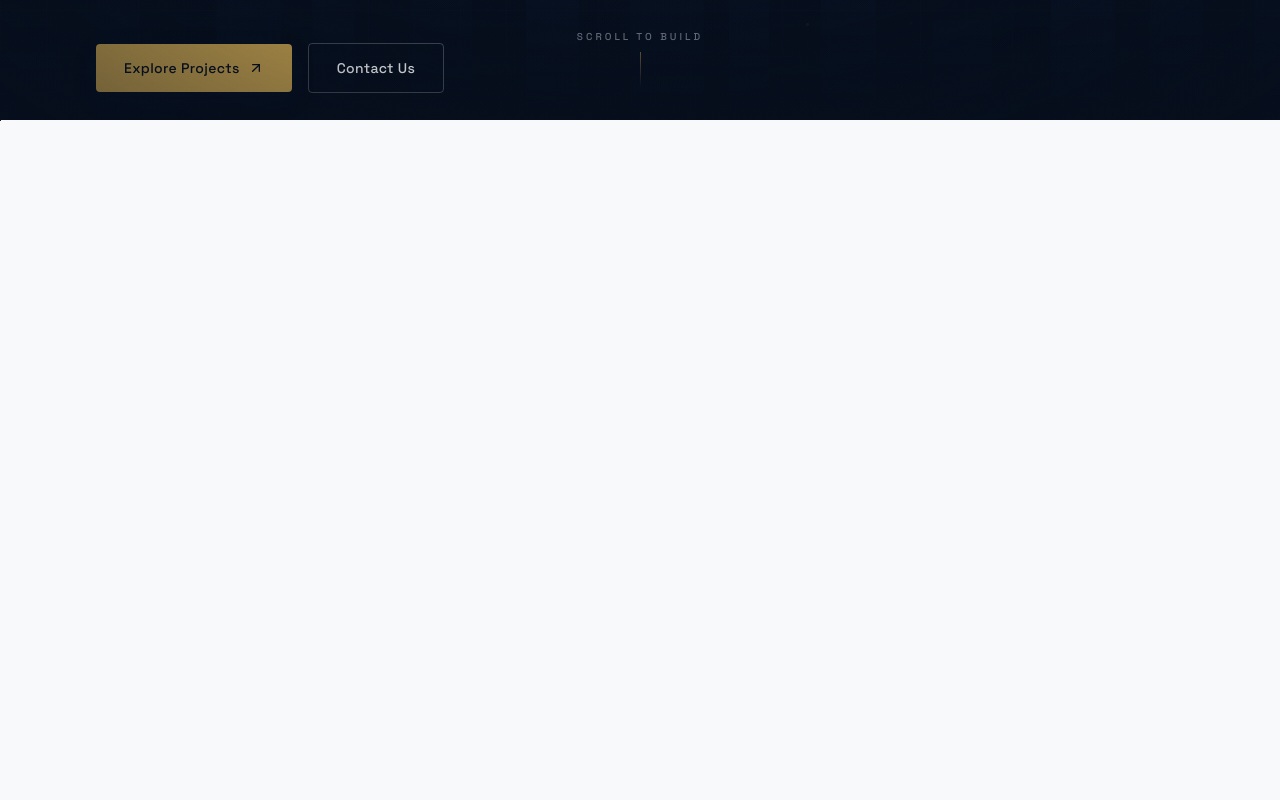
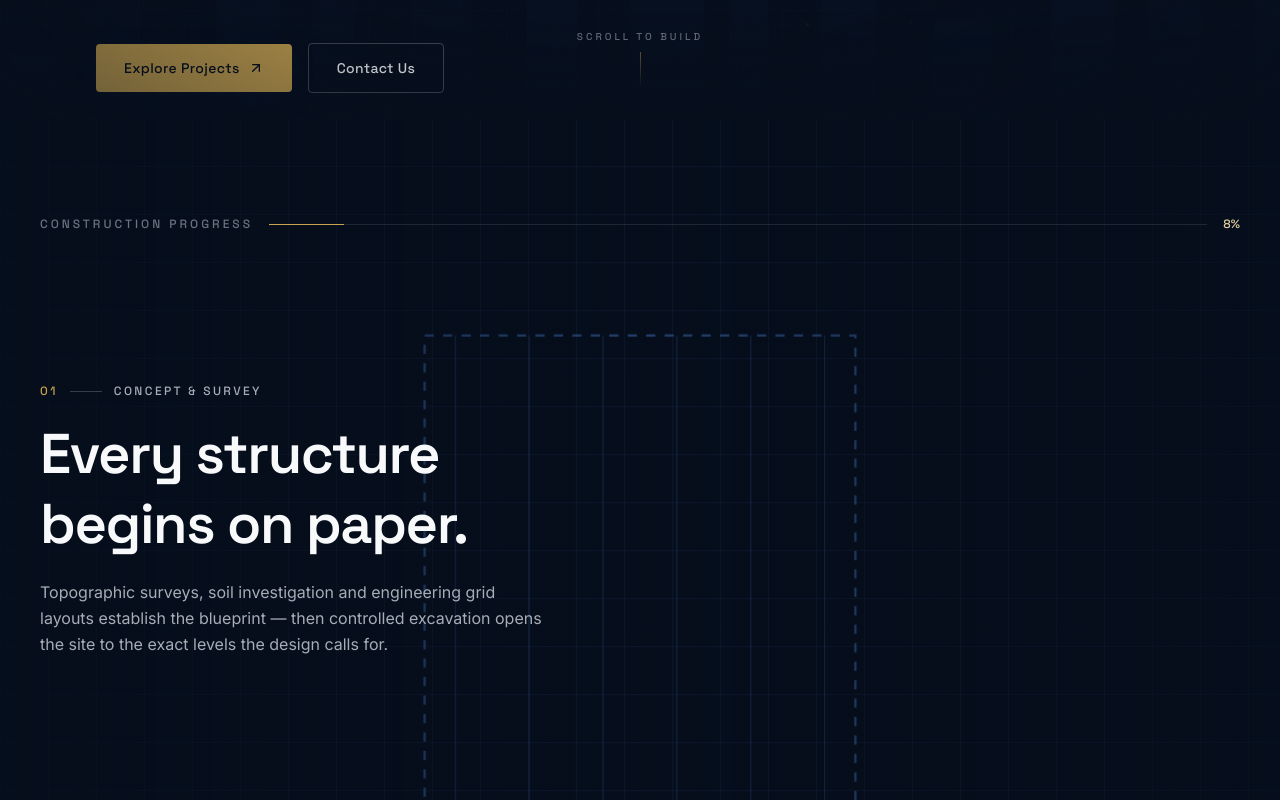
Before and after one commit to adityasawant-in/atul-kurtudkar, a React (Vite) app: page / in a window 1280 px wide. Shown: the part 680-1480 px from the top of the page. Built offline with nearby package versions, Linux system fonts and the light colour scheme.

Commit message:
fixed the folder structures

```diff
--- a/src/animations/gsap/timelines/buildingConstruction.js
+++ /dev/null
@@ -1,192 +0,0 @@
-import gsap from 'gsap'
-import { ScrollTrigger } from 'gsap/ScrollTrigger'
-import { Observer } from 'gsap/Observer'
-import { BUILDING_SCROLL_LENGTH, CONSTRUCTION_STAGES } from '../../../constants/animationConfig'
-import { getSmoothScroll } from '../../lenis/smoothScroll'
-
-gsap.registerPlugin(ScrollTrigger, Observer)
-
-const STAGE_ORDER = Object.keys(CONSTRUCTION_STAGES)
-
-function stageEnd(key) {
-  return CONSTRUCTION_STAGES[key][1]
-}
-
-/**
- * Pins `sectionEl` and steps through CONSTRUCTION_STAGES one at a time —
- * every wheel/touch gesture advances or retreats exactly one stage,
- * animated smoothly over ~0.85s, regardless of how hard or light the
- * gesture was. This replaces the old continuous scrub (raw scroll distance
- * mapped 1:1 to progress), which let a single fast — or even just a
- * slightly-too-eager — scroll blow straight through two or three stages
- * at once.
- *
- * How it works:
- *  - GSAP's Observer plugin (not native scroll) reads wheel/touch intent
- *    while the section is pinned, with `preventDefault: true` so the
- *    browser's own scroll never advances during that time. `touch-action:
- *    none` is also applied to the section directly while pinned — on some
- *    mobile browsers, JS `preventDefault()` alone doesn't fully block
- *    native touch-scrolling, letting a few pixels leak through per swipe
- *    until they silently add up and release the pin on their own, well
- *    before the user has actually stepped through every stage. The CSS
- *    property stops that at the browser level, before JS even gets involved.
- *  - Each gesture calls `step(±1)`, which tweens `progressRef.current`
- *    from wherever it is to the end of the next/previous stage's range —
- *    the last stage now always resolves to exactly progress 1.0, which
- *    matters because the window-glow/sunset layers only trigger above
- *    ~0.88/0.95.
- *  - While that tween is running, further gestures are ignored outright
- *    (not queued) — so a fast flick still only ever moves one stage.
- *  - At the first/last stage, the *next* gesture in that direction
- *    releases the pin by smoothly scrolling just past its start/end
- *    boundary, handing control back to normal (Lenis) scrolling.
- *  - Lenis itself is paused for the duration the pin is engaged, so its
- *    own wheel handling never fights with the Observer's.
- *
- * `onStageChange` fires whenever the active named stage changes.
- * `onProgress` / `onRawProgress` fire on every tween tick — the latter is
- * meant for direct DOM/style writes (no setState), matching the contract
- * every visual layer already relies on.
- */
-export function createBuildingTimeline({
-  sectionEl,
-  progressRef,
-  onStageChange,
-  onProgress,
-  onRawProgress,
-  reducedMotion = false,
-}) {
-  if (!sectionEl) return null
-
-  let currentIndex = 0
-  let animating = false
-  let lastStage = null
-  let observer = null
-  let lastStepAt = 0
-  // Hard floor between accepted steps, independent of the tween's own
-  // `animating` flag — a second, unconditional guard so that even if a
-  // burst of touch events on mobile ever slipped past the first one
-  // (some devices report touchmove in bursts faster than a single
-  // synchronous JS tick), nothing can advance more than one stage before
-  // this window has fully elapsed.
-  const MIN_STEP_INTERVAL_MS = 700
-
-  const lenis = () => getSmoothScroll()
-
-  const emit = (p) => {
-    progressRef.current = p
-    onProgress?.(p)
-    onRawProgress?.(p)
-    const key = STAGE_ORDER[currentIndex]
-    if (key !== lastStage) {
-      lastStage = key
-      onStageChange?.(key)
-    }
-  }
-
-  const pinTrigger = ScrollTrigger.create({
-    trigger: sectionEl,
-    start: 'top top',
-    end: `+=${BUILDING_SCROLL_LENGTH}`,
-    pin: true,
-    pinSpacing: true,
-    anticipatePin: 1,
-    onEnter: () => {
-      currentIndex = 0
-      emit(0)
-      lenis()?.stop()
-      sectionEl.style.touchAction = 'none'
-      observer?.enable()
-    },
-    onEnterBack: () => {
-      currentIndex = STAGE_ORDER.length - 1
-      emit(stageEnd(STAGE_ORDER[currentIndex]))
-      lenis()?.stop()
-      sectionEl.style.touchAction = 'none'
-      observer?.enable()
-    },
-    onLeave: () => {
-      observer?.disable()
-      sectionEl.style.touchAction = ''
-      lenis()?.start()
-    },
-    onLeaveBack: () => {
-      observer?.disable()
-      sectionEl.style.touchAction = ''
-      lenis()?.start()
-    },
-  })
-
-  const releaseUp = () => {
-    observer?.disable()
-    lenis()?.start()
-    const target = pinTrigger.start - 20
-    const l = lenis()
-    if (l) l.scrollTo(target, { duration: 0.8 })
-    else window.scrollTo({ top: target, behavior: 'smooth' })
-  }
-
-  const releaseDown = () => {
-    observer?.disable()
-    lenis()?.start()
-    const target = pinTrigger.end + 20
-    const l = lenis()
-    if (l) l.scrollTo(target, { duration: 0.8 })
-    else window.scrollTo({ top: target, behavior: 'smooth' })
-  }
-
-  const step = (direction) => {
-    const now = performance.now()
-    if (animating || now - lastStepAt < MIN_STEP_INTERVAL_MS) return
-    lastStepAt = now
-
-    const nextIndex = currentIndex + direction
-
-    if (nextIndex < 0) {
-      releaseUp()
-      return
-    }
-    if (nextIndex >= STAGE_ORDER.length) {
-      releaseDown()
-      return
-    }
-
-    animating = true
-    currentIndex = nextIndex
-    const proxy = { p: progressRef.current }
-    gsap.to(proxy, {
-      p: stageEnd(STAGE_ORDER[currentIndex]),
-      duration: reducedMotion ? 0.15 : 0.85,
-      ease: 'power2.out',
-      onUpdate: () => emit(proxy.p),
-      onComplete: () => {
-        animating = false
-      },
-    })
-  }
-
-  observer = Observer.create({
-    target: window,
-    type: 'wheel,touch',
-    wheelSpeed: 1,
-    tolerance: 24,
-    preventDefault: true,
-    onUp: () => step(-1),
-    onDown: () => step(1),
-  })
-  observer.disable()
-
-  // Seed the initial stage/progress so the overlay isn't blank before the
-  // user has scrolled into the pin for the first time.
-  emit(0)
-
-  return {
-    kill: () => {
-      observer?.kill()
-      pinTrigger.kill()
-      sectionEl.style.touchAction = ''
-      lenis()?.start()
-    },
-  }
-}
--- a/src/animations/lenis/smoothScroll.js
+++ b/src/animations/lenis/smoothScroll.js
@@ -61,16 +61,6 @@ export function createSmoothScroll({ reducedMotion = false } = {}) {
     pinType: 'transform',
   })
 
-  // Force a re-measure once layout has actually settled/painted, instead
-  // of relying only on the fonts.ready refresh below — that gap was
-  // letting the very first scroll hit stale pin positions, causing an
-  // up/down stutter before things self-correct.
-  requestAnimationFrame(() => {
-    requestAnimationFrame(() => {
-      ScrollTrigger.refresh()
-    })
-  })
-
   return lenis
 }
 
--- a/src/hooks/useScrollProgress.js
+++ /dev/null
@@ -1,14 +0,0 @@
-import { useRef } from 'react'
-
-/**
- * Returns a mutable ref object `{ current: number }` holding scroll progress
- * (0–1) for a pinned ScrollTrigger section. We deliberately do NOT use
- * React state here — the building-construction scene reads this value every
- * animation frame inside `useFrame`, and funneling that through `setState`
- * would re-render the whole React tree 60 times a second for no reason.
- * GSAP's ScrollTrigger `onUpdate` callback is the only writer.
- */
-export function useScrollProgress(initial = 0) {
-  const progressRef = useRef(initial)
-  return progressRef
-}
--- a/src/sections/home/BuildingConstructionScene.jsx
+++ b/src/sections/home/BuildingConstructionScene.jsx
@@ -1,13 +1,12 @@
-import { useLayoutEffect, useRef, useState } from 'react'
-import { AnimatePresence, motion } from 'framer-motion'
-import gsap from 'gsap'
+import { useRef, useState } from 'react'
+import { AnimatePresence, motion, useMotionValueEvent, useScroll } from 'framer-motion'
 import { ConstructionLayers, applyConstructionLayers } from './ConstructionLayers'
-import { createBuildingTimeline } from '../../animations/gsap/timelines/buildingConstruction'
-import { useScrollProgress } from '../../hooks/useScrollProgress'
-import { useReducedMotion } from '../../hooks/useReducedMotion'
+import { CONSTRUCTION_STAGES } from '../../constants/animationConfig'
 import { mapRange } from '../../utils/clamp'
 import { fadeUp, staggerContainer } from '../../animations/framer/variants'
 import { Logo } from '../../components/shared/Logo'
+
+const STAGE_ORDER = Object.keys(CONSTRUCTION_STAGES)
 
 const STAGE_CONTENT = {
   blueprint: {
@@ -42,16 +41,34 @@ const STAGE_CONTENT = {
   },
 }
 
+/**
+ * Rebuilt on native CSS `position: sticky` (for the pinned visual) +
+ * Framer Motion's `useScroll` (for progress) instead of GSAP
+ * ScrollTrigger's `pin: true` + a manual wheel/touch Observer.
+ *
+ * The previous scroll-hijacking approach — intercepting wheel/touch events
+ * and manually driving progress — kept surfacing new device-specific edge
+ * cases (pin-spacer/React DOM conflicts, native touch-scroll leaking past
+ * `preventDefault` on some mobile browsers, GSAP/Lenis timing races). Every
+ * one of those bugs exists *because* it was fighting the browser's native
+ * scroll. This version doesn't fight it at all:
+ *
+ *  - The section is `STAGE_ORDER.length * 100vh` tall. The visual layer
+ *    inside it is `position: sticky; top: 0`, which is plain CSS — the
+ *    browser handles the "pinning" natively, on every device, with zero JS.
+ *  - `useScroll` tracks that container's scroll progress (0 → 1) with a
+ *    passive scroll listener — no preventDefault, nothing to intercept,
+ *    nothing that can get "stuck" or desynced from real scroll position.
+ *  - Progress maps directly and continuously to real scroll distance, so
+ *    it can't skip, jump, or lag independently of the user's own scrolling.
+ */
 export function BuildingConstructionScene() {
-  const sectionRef = useRef(null)
-  const progressRef = useScrollProgress(0)
-  const reducedMotion = useReducedMotion()
-  const [stage, setStage] = useState('blueprint')
+  const containerRef = useRef(null)
+  const [stage, setStage] = useState(STAGE_ORDER[0])
   const [progressPct, setProgressPct] = useState(0)
 
-  // Every layer is a plain DOM ref — updated directly in the GSAP
-  // ScrollTrigger tick below, never through React state, so scrubbing
-  // costs zero re-renders (same performance contract the old R3F rig had).
+  // Every layer is a plain DOM ref, written to directly on scroll — no
+  // React state, no re-renders, same zero-cost-per-frame contract as before.
   const layerRefs = {
     parallaxBg: useRef(null),
     svgWrap: useRef(null),
@@ -68,64 +85,33 @@ export function BuildingConstructionScene() {
     sunset: useRef(null),
   }
 
-  // useLayoutEffect (not useEffect) + gsap.context(): the trigger and its
-  // pin-spacer are created/reverted synchronously in the commit phase this
-  // way, rather than in the deferred passive-effect pass useEffect uses —
-  // this is a second, independent safety net on top of the proactive
-  // kill-all-triggers-on-navigate in PageWrapper.jsx. ctx.revert() cleans
-  // up everything GSAP touched (not just the trigger reference), which is
-  // the pattern GSAP's own docs recommend for React.
-  useLayoutEffect(() => {
-    const ctx = gsap.context(() => {
-      createBuildingTimeline({
-        sectionEl: sectionRef.current,
-        progressRef,
-        onStageChange: setStage,
-        reducedMotion,
-        // Only re-renders when the rounded percentage actually changes, and
-        // only fires while this trigger is scrubbing — unlike a setInterval
-        // poll, there is zero re-render cost while the section is out of
-        // view or the page is idle.
-        onProgress: (p) => {
-          setProgressPct((prev) => {
-            const next = Math.round(p * 100)
-            return next === prev ? prev : next
+  const { scrollYProgress } = useScroll({
+    target: containerRef,
+    offset: ['start start', 'end end'],
   })
-        },
-        // Fires on every scrub tick — drives the construction layers via
-        // direct style writes, no setState involved.
-        onRawProgress: (p) => {
-          if (!reducedMotion) {
+
+  useMotionValueEvent(scrollYProgress, 'change', (p) => {
     applyConstructionLayers(p, layerRefs, mapRange)
-          } else {
-            // Reduced motion: skip parallax/staggered reveal, just cross-fade
-            // straight from blueprint to the finished building.
-            const done = mapRange(p, 0.3, 0.9, 0, 1)
-            if (layerRefs.blueprint.current) layerRefs.blueprint.current.style.opacity = String(1 - done)
-            if (layerRefs.foundation.current) layerRefs.foundation.current.style.opacity = String(done)
-            if (layerRefs.columns.current) layerRefs.columns.current.style.opacity = String(done)
-            if (layerRefs.structure.current) layerRefs.structure.current.style.opacity = String(done)
-            if (layerRefs.walls.current) layerRefs.walls.current.style.opacity = String(done * 0.95)
-            if (layerRefs.glass.current) layerRefs.glass.current.style.opacity = String(done * 0.85)
-            if (layerRefs.roof.current) layerRefs.roof.current.style.opacity = String(done)
-          }
-        },
+
+    const pct = Math.round(p * 100)
+    setProgressPct((prev) => (prev === pct ? prev : pct))
+
+    const idx = Math.min(STAGE_ORDER.length - 1, Math.max(0, Math.floor(p * STAGE_ORDER.length)))
+    const key = STAGE_ORDER[idx]
+    setStage((prev) => (prev === key ? prev : key))
   })
-    }, sectionRef)
-
-    return () => ctx.revert()
-    // eslint-disable-next-line react-hooks/exhaustive-deps
-  }, [reducedMotion])
 
   const content = STAGE_CONTENT[stage]
-  const isFinalStage = stage === 'sunset'
+  const isFinalStage = stage === STAGE_ORDER[STAGE_ORDER.length - 1]
 
   return (
     <section
-      ref={sectionRef}
+      ref={containerRef}
       id="construction-experience"
-      className="relative h-[100dvh] w-full overflow-hidden bg-structural-950"
+      className="relative w-full"
+      style={{ height: `${STAGE_ORDER.length * 100}vh` }}
     >
+      <div className="sticky top-0 h-[100dvh] w-full overflow-hidden bg-structural-950">
         <ConstructionLayers refs={layerRefs} />
 
         {/* Readability scrim keeps copy legible over the layered building */}
@@ -207,7 +193,7 @@ export function BuildingConstructionScene() {
 
         {/* Stage index dots */}
         <div className="pointer-events-none absolute bottom-10 right-6 z-10 hidden flex-col items-end gap-2 sm:right-10 sm:flex">
-        {Object.keys(STAGE_CONTENT).map((key) => (
+          {STAGE_ORDER.map((key) => (
             <span
               key={key}
               className={`h-1.5 rounded-full transition-all duration-500 ${
@@ -216,6 +202,7 @@ export function BuildingConstructionScene() {
             />
           ))}
         </div>
+      </div>
     </section>
   )
 }
```
Also changed, not shown: 1 other file (tests, documents, lock files or other folders). Lines whose indentation alone changed are shown as unchanged.
